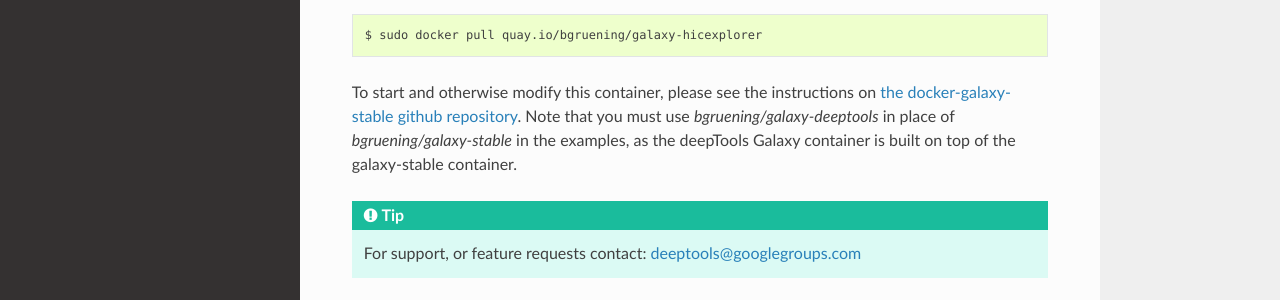
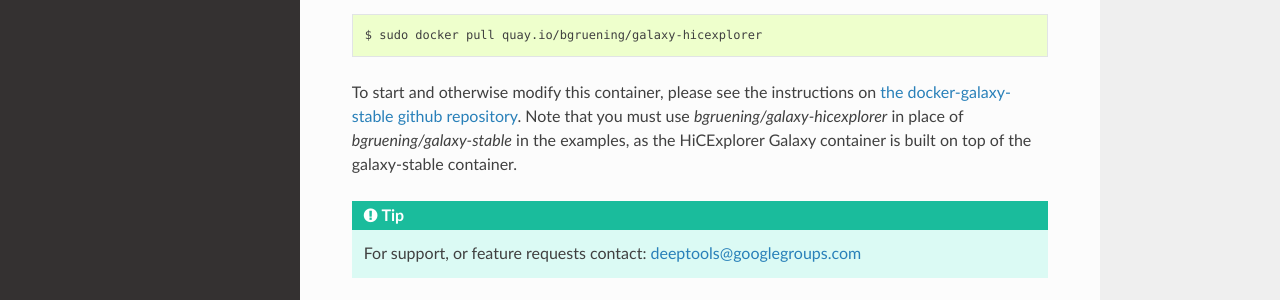
Before and after one commit to deeptools/HiCExplorer, a Sphinx documentation site: the page built from docs/content/installation.rst, in a window 1280 px wide and 900 px high, scrolled down 1511 px. Shown: the part 433-733 px from the top of the window. Built offline with Sphinx 7.4.7 and the Read the Docs theme 2.0.0, drawn with Linux system fonts in a browser that asks for light colours.

Commit message:
fix mistakes

```diff
--- a/README.rst
+++ b/README.rst
@@ -45,7 +45,7 @@ There are many easy ways to install HiCExplorer. Details can be found
 **Install by cloning this repository:**
 
 You can install any one of the HiCExplorer branches on command line
-(linux/mac) by cloning this git repository:
+(linux/mac) by cloning this git repository :
 
 ::
 
--- a/docs/content/HiC_export.rst
+++ b/docs/content/HiC_export.rst
@@ -97,6 +97,6 @@ InteractionSet objects can be used for packages like
 `**diffHic** <https://www.bioconductor.org/packages/release/bioc/html/diffHic.html>`__,
 for differential Hi-C analysis.
 
--  For more information on working with GInteraction ans InteractionSet
+-  For more information on working with GInteraction and InteractionSet
    objects in bioconductor check out `this
    vingette <https://bioconductor.org/packages/devel/bioc/vignettes/InteractionSet/inst/doc/interactions.html>`__.
--- a/docs/content/installation.rst
+++ b/docs/content/installation.rst
@@ -84,6 +84,6 @@ framework but who also prefer a virtualized solution. This container is quite si
 
     $ sudo docker pull quay.io/bgruening/galaxy-hicexplorer
 
-To start and otherwise modify this container, please see the instructions on `the docker-galaxy-stable github repository <https://github.com/bgruening/docker-galaxy-stable>`__. Note that you must use `bgruening/galaxy-deeptools` in place of `bgruening/galaxy-stable` in the examples, as the deepTools Galaxy container is built on top of the galaxy-stable container.
+To start and otherwise modify this container, please see the instructions on `the docker-galaxy-stable github repository <https://github.com/bgruening/docker-galaxy-stable>`__. Note that you must use `bgruening/galaxy-hicexplorer` in place of `bgruening/galaxy-stable` in the examples, as the HiCExplorer Galaxy container is built on top of the galaxy-stable container.
 
 .. tip:: For support, or feature requests contact: deeptools@googlegroups.com
```
